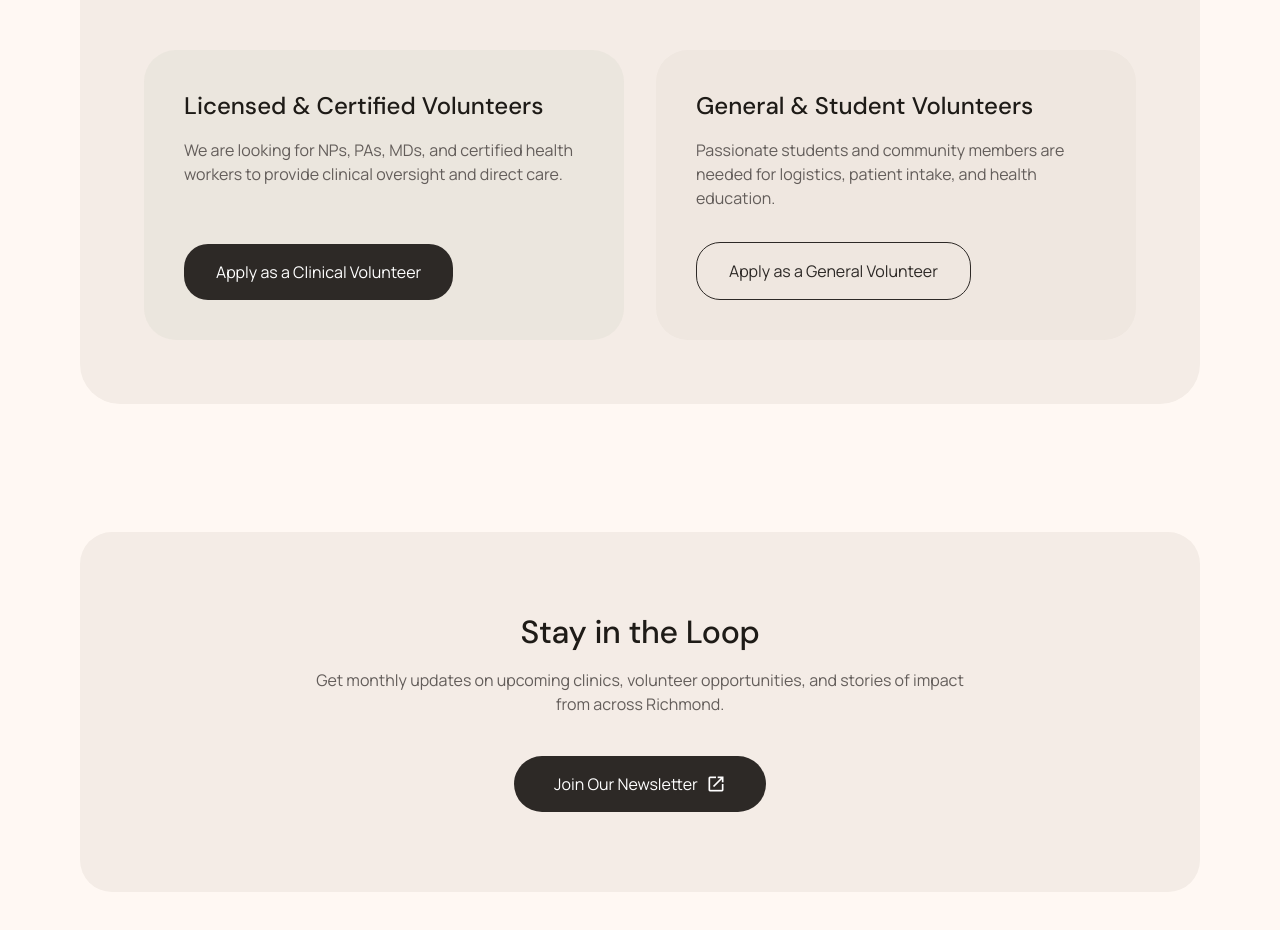
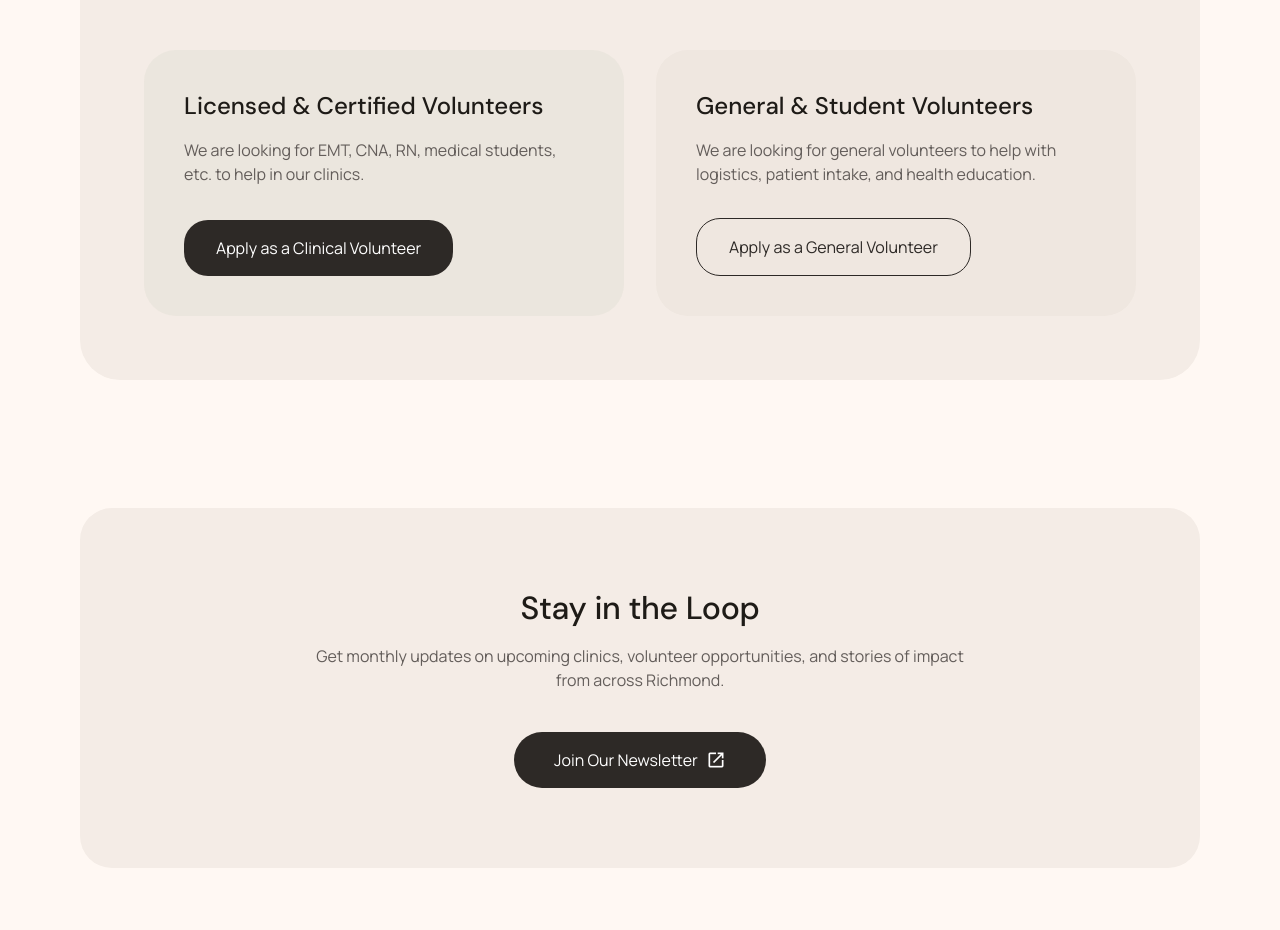
Before and after one commit to VihaanChhabria/project-pulse-website, a React (Vite) app: page / in a window 1280 px wide. Shown: the part 3540-4470 px from the top of the page. Built offline with nearby package versions, Linux system fonts and the light colour scheme.

Commit message:
added volunteer links

```diff
--- a/src/components/landing/VolunteerSection.jsx
+++ b/src/components/landing/VolunteerSection.jsx
@@ -13,12 +13,18 @@ export default function VolunteerSection() {
                   Licensed & Certified Volunteers
                 </h3>
                 <p className="font-body-md text-body-md text-secondary mb-8">
-                  We are looking for NPs, PAs, MDs, and certified health workers
-                  to provide clinical oversight and direct care.
+                  We are looking for EMT, CNA, RN, medical students, etc. to
+                  help in our clinics.
                 </p>
               </div>
               <button
                 type="button"
+                onClick={() => {
+                  window.open(
+                    "https://docs.google.com/forms/d/e/1FAIpQLSeqJgaRnPn8hwmFaCfrPz5clFL_nGL8-LQR5EN0BwSLf86xmA/viewform",
+                    "_blank",
+                  );
+                }}
                 className="px-8 py-4 bg-[#2D2926] text-white rounded-[24px] font-label-md btn-active"
               >
                 Apply as a Clinical Volunteer
@@ -30,12 +36,18 @@ export default function VolunteerSection() {
                   General & Student Volunteers
                 </h3>
                 <p className="font-body-md text-body-md text-secondary mb-8">
-                  Passionate students and community members are needed for
-                  logistics, patient intake, and health education.
+                  We are looking for general volunteers to help with logistics,
+                  patient intake, and health education.
                 </p>
               </div>
               <button
                 type="button"
+                onClick={() => {
+                  window.open(
+                    "https://docs.google.com/forms/d/e/1FAIpQLSf7xxaebO1wulO6__c5UtSgKeWEoevd50rXqkT0mIvi71-zuw/viewform?usp=sharing&ouid=110592658385078288158",
+                    "_blank",
+                  );
+                }}
                 className="px-8 py-4 border-[1.5px] border-[#2D2926] text-[#2D2926] rounded-[24px] font-label-md btn-active"
               >
                 Apply as a General Volunteer
@@ -45,5 +57,5 @@ export default function VolunteerSection() {
         </div>
       </div>
     </section>
-  )
+  );
 }
```
